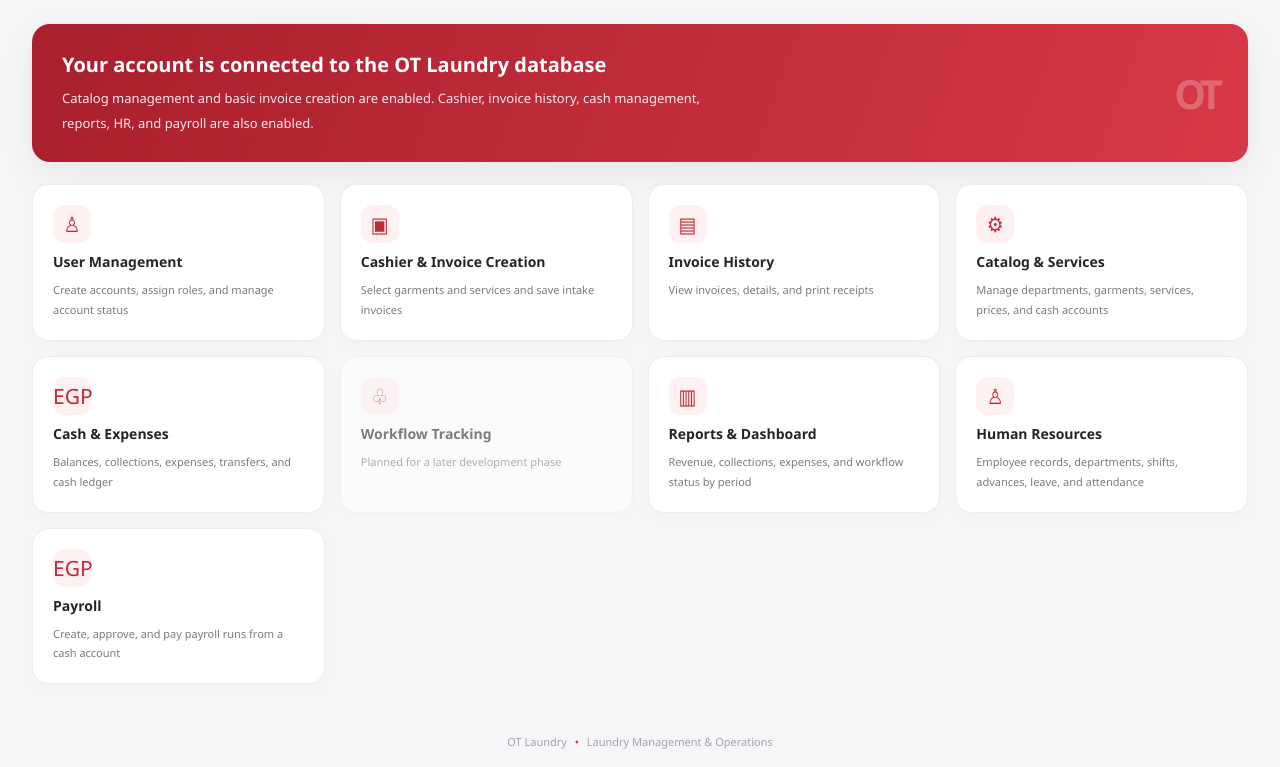
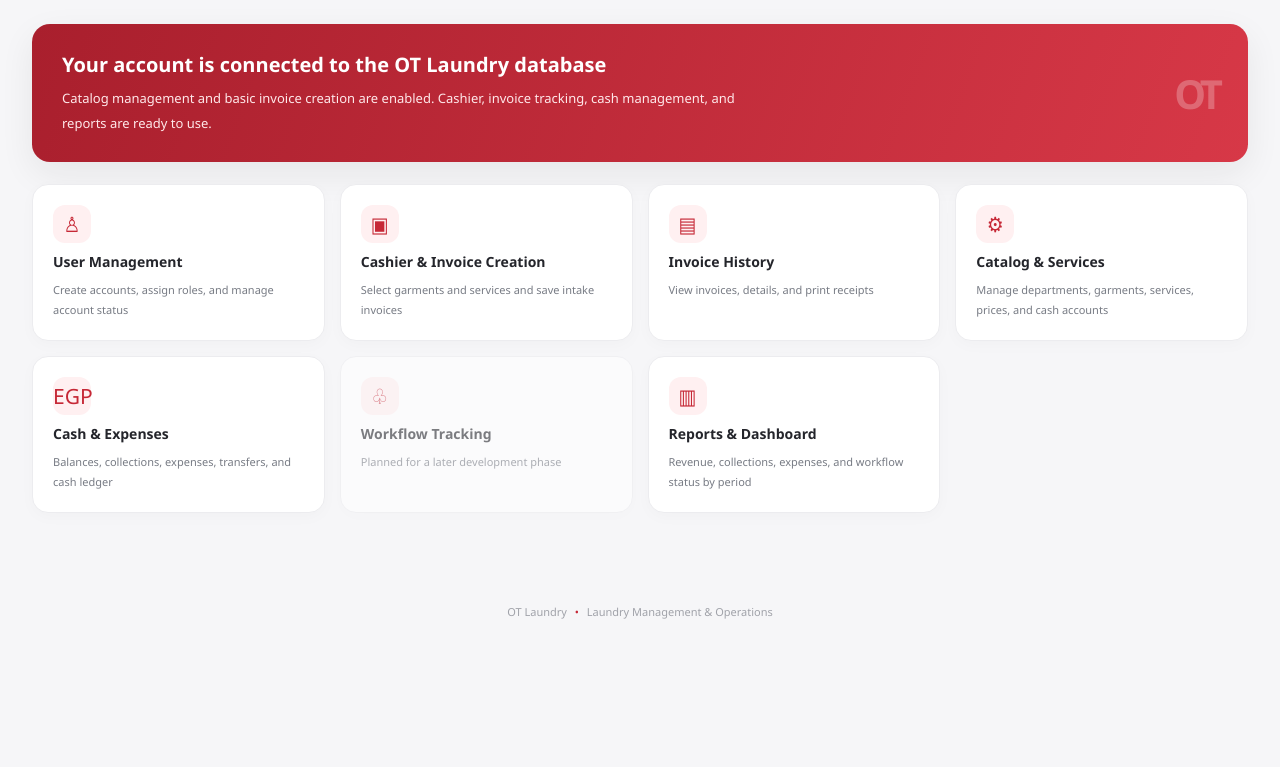
Before and after one commit to ae7656714-jpg/OT-OT-Laundry, a Flask app: template templates/dashboard.html in a window 1280 px wide. Shown: the part 110-877 px from the top of the page. After the commit the page ends 729 px from the top, so only its background shows below. Run offline with Flask 3, Linux system fonts and the light colour scheme; the template is opened without the code that fills it, so the values that code supplies are empty; some libraries are stand-ins or nearby versions.

Commit message:
Simplify dashboard and remove HR modules

```diff
--- a/templates/dashboard.html
+++ b/templates/dashboard.html
@@ -1,8 +1,8 @@
 {% extends 'base.html' %}{% block title %}Dashboard | OT Laundry{% endblock %}
 {% block content %}
 <div class="heading-row"><div><p class="eyebrow">OVERVIEW</p><h1>Dashboard</h1><p class="muted">Welcome, {{ profile.full_name }}. You are signed in.</p></div><span class="status-pill">Account Active</span></div>
-<div class="welcome-panel"><div><h2>Your account is connected to the OT Laundry database</h2><p>Catalog management and basic invoice creation are enabled. Cashier, invoice history, cash management, reports, HR, and payroll are also enabled.</p></div><div class="panel-logo">OT</div></div>
+<div class="welcome-panel"><div><h2>Your account is connected to the OT Laundry database</h2><p>Catalog management and basic invoice creation are enabled. Cashier, invoice tracking, cash management, and reports are ready to use.</p></div><div class="panel-logo">OT</div></div>
 <div class="grid-cards"><a class="module-card" href="/users"><span class="module-icon">♙</span><b>User Management</b><small>Create accounts, assign roles, and manage account status</small></a><a class="module-card" href="/cashier"><span class="module-icon">▣</span><b>Cashier & Invoice Creation</b><small>Select garments and services and save intake invoices</small></a>
 <a class="module-card" href="/invoices"><span class="module-icon">▤</span><b>Invoice History</b><small>View invoices, details, and print receipts</small></a><a class="module-card" href="/catalog"><span class="module-icon">⚙</span><b>Catalog & Services</b><small>Manage departments, garments, services, prices, and cash accounts</small></a>
-<a class="module-card" href="/finance"><span class="module-icon">EGP</span><b>Cash & Expenses</b><small>Balances, collections, expenses, transfers, and cash ledger</small></a><div class="module-card disabled"><span class="module-icon">♧</span><b>Workflow Tracking</b><small>Planned for a later development phase</small></div><a class="module-card" href="/reports"><span class="module-icon">▥</span><b>Reports & Dashboard</b><small>Revenue, collections, expenses, and workflow status by period</small></a><a class="module-card" href="/hr"><span class="module-icon">♙</span><b>Human Resources</b><small>Employee records, departments, shifts, advances, leave, and attendance</small></a><a class="module-card" href="/hr/payroll"><span class="module-icon">EGP</span><b>Payroll</b><small>Create, approve, and pay payroll runs from a cash account</small></a></div>
+<a class="module-card" href="/finance"><span class="module-icon">EGP</span><b>Cash & Expenses</b><small>Balances, collections, expenses, transfers, and cash ledger</small></a><div class="module-card disabled"><span class="module-icon">♧</span><b>Workflow Tracking</b><small>Planned for a later development phase</small></div><a class="module-card" href="/reports"><span class="module-icon">▥</span><b>Reports & Dashboard</b><small>Revenue, collections, expenses, and workflow status by period</small></a></div>
 {% endblock %}
```
